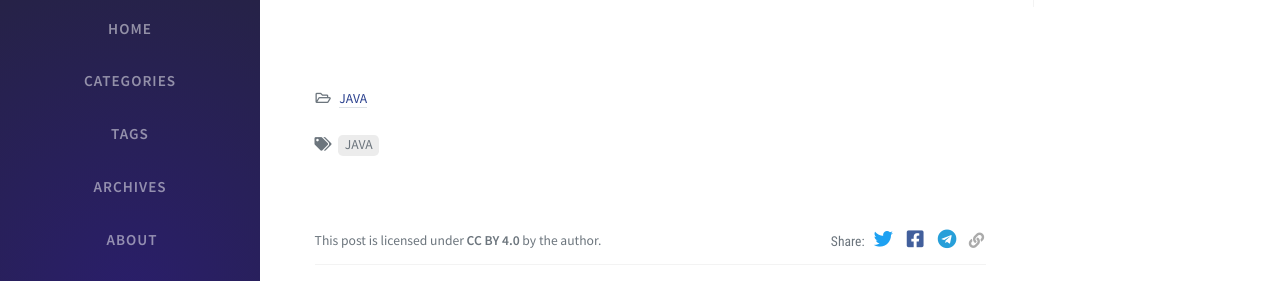
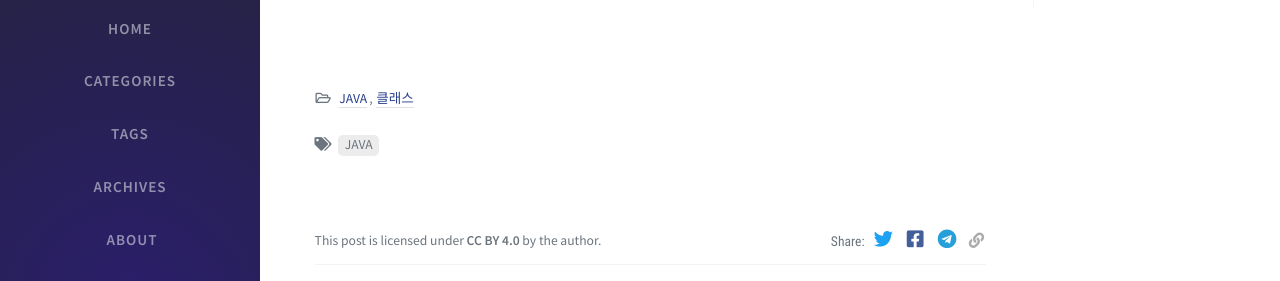
Before and after one commit to 77kkyu/77kkyu.github.io, a Jekyll site: the page built from _posts/2020-08-25-클래스.md, in a window 1280 px wide and 1115 px high. Shown: the part 247-528 px from the top of the window. Built offline with Jekyll 4.4.1, drawn with Linux system fonts in a browser that asks for light colours; nearby versions of some CDN libraries; comment, search, counter and statistics services are not loaded.

Commit message:
Update 2020-08-25-클래스.md

```diff
--- a/_posts/2020-08-25-클래스.md
+++ b/_posts/2020-08-25-클래스.md
@@ -2,7 +2,7 @@
 title: 클래스란?
 author: 귀신코딩
 date: 2020-08-24 11:33:00 +0800
-categories: [JAVA]
+categories: [JAVA, 클래스]
 tags: [JAVA]
 math: true
 ---
```
